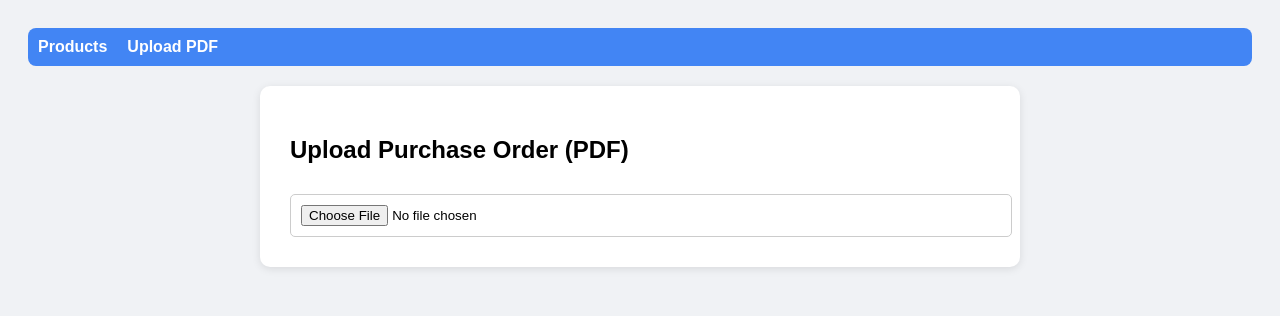
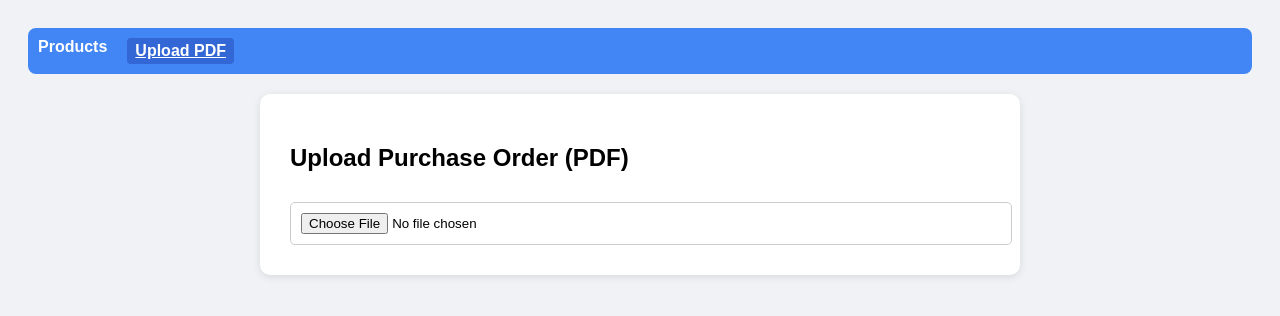
Before and after one commit to geraldrotich/fruit-and-veg-vendor-dashboard, a plain HTML site: page dashboard-pdf.html in a window 1280 px wide. Drawn offline with Linux system fonts and the light colour scheme.

Commit message:
Update dashboard-pdf.html

```diff
--- a/dashboard-pdf.html
+++ b/dashboard-pdf.html
@@ -10,6 +10,15 @@
   <a href="dashboard-products.html" class="nav-link" id="nav-products">Products</a>
   <a href="dashboard-pdf.html" class="nav-link" id="nav-pdf">Upload PDF</a>
 </nav>
+  <script>
+  const currentPage = window.location.pathname;
+
+  if (currentPage.includes("products")) {
+    document.getElementById("nav-products").classList.add("active");
+  } else if (currentPage.includes("pdf")) {
+    document.getElementById("nav-pdf").classList.add("active");
+  }
+</script>
   <div class="container">
     <h2>Upload Purchase Order (PDF)</h2>
     <input type="file" id="pdfInput" accept="application/pdf" />
```
